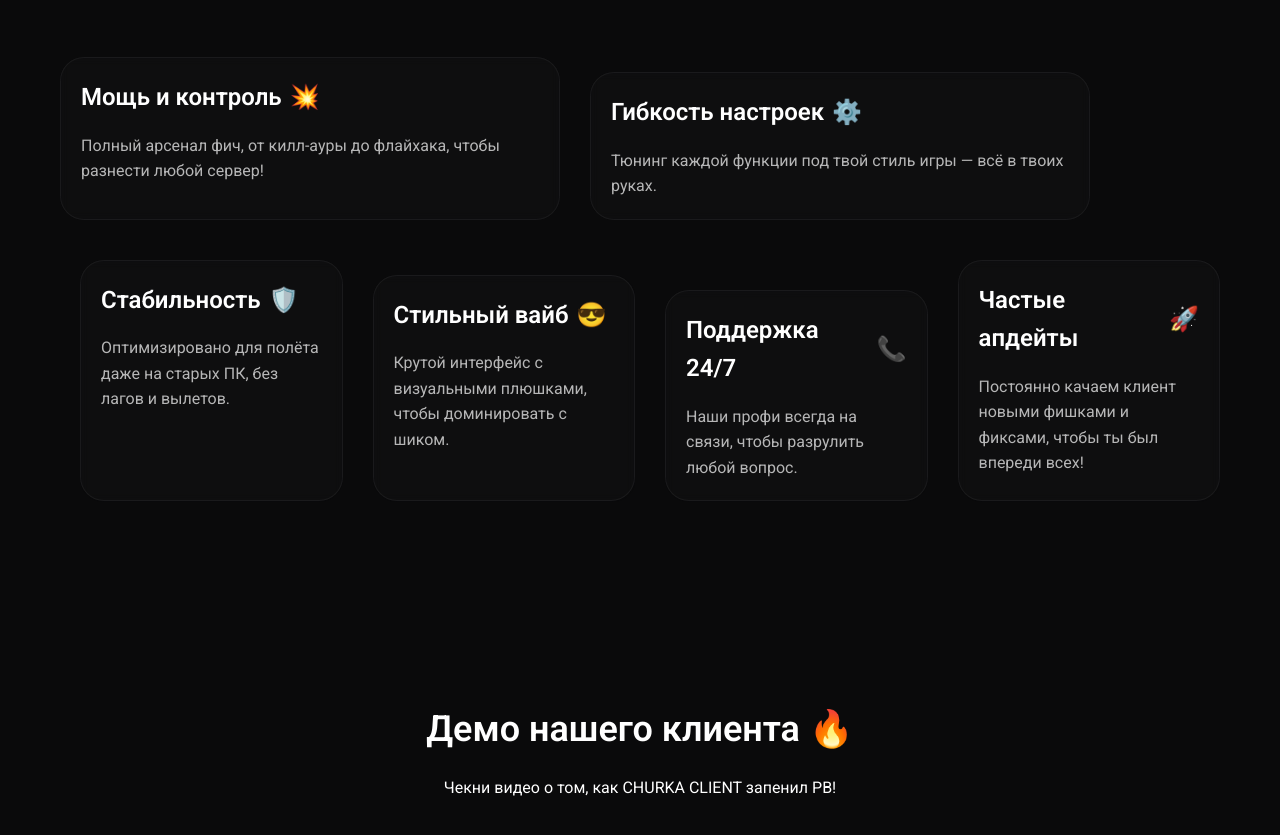
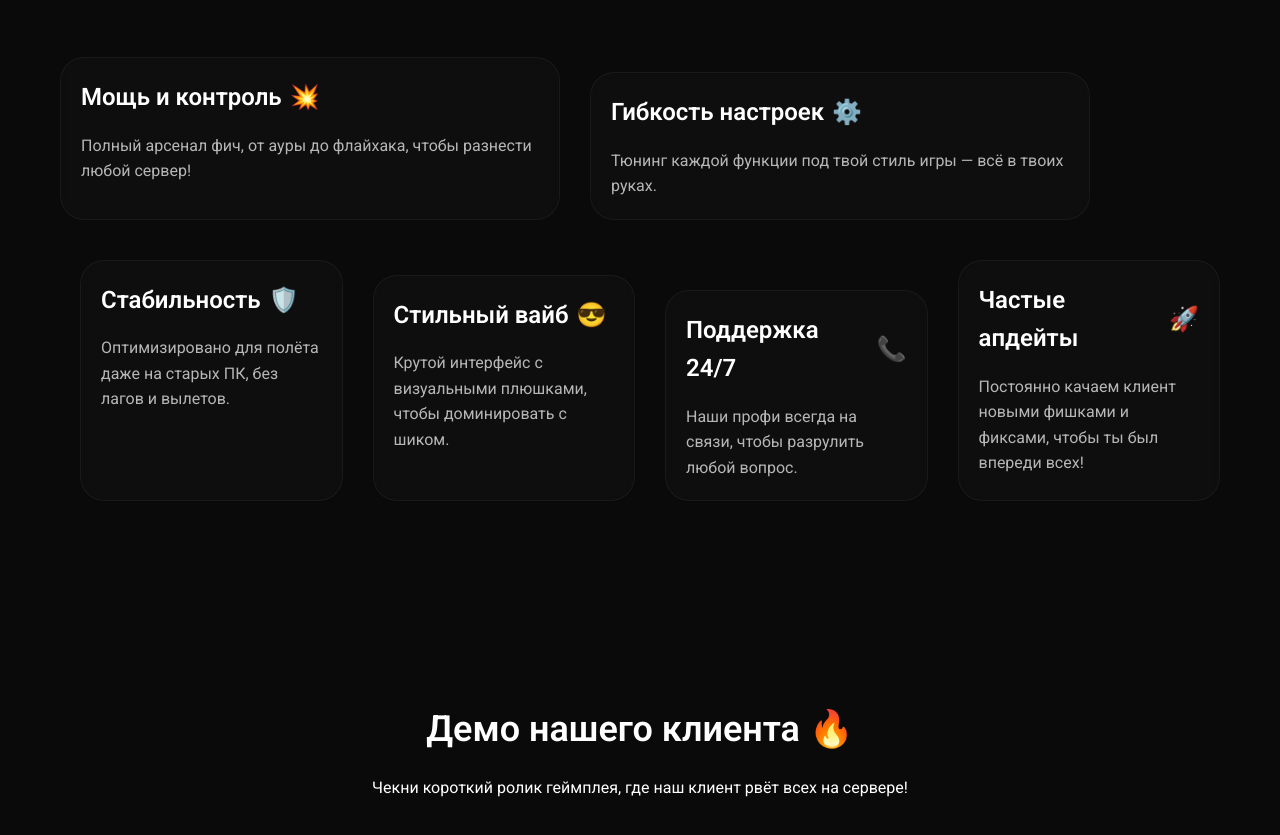
Before and after one commit to XsK1LLz/churka.fun, a plain HTML site: page index.html in a window 1280 px wide. Shown: the part 1046-1881 px from the top of the page. Drawn offline with Linux system fonts and the light colour scheme; a script that the page names is missing.

Commit message:
Update index.html

```diff
--- a/index.html
+++ b/index.html
@@ -136,7 +136,7 @@
                         <div class="feature-header">
                             <h3>Мощь и контроль <span class="emoji">💥</span></h3>
                         </div>
-                        <p>Полный арсенал фич, от килл-ауры до флайхака, чтобы разнести любой сервер!</p>
+                        <p>Полный арсенал фич, от ауры до флайхака, чтобы разнести любой сервер!</p>
                     </div>
                     <div class="feature-card">
                         <div class="feature-header">
@@ -177,7 +177,7 @@
         <section class="demo-section">
             <div class="demo-header">
                 <h2>Демо нашего клиента 🔥</h2>
-                <p class="subtitle">Чекни видео о том, как CHURKA CLIENT запенил РВ!</p>
+                <p class="subtitle">Чекни короткий ролик геймплея, где наш клиент рвёт всех на сервере!</p>
             </div>
 
             <div class="video-container" id="video-container">
```
